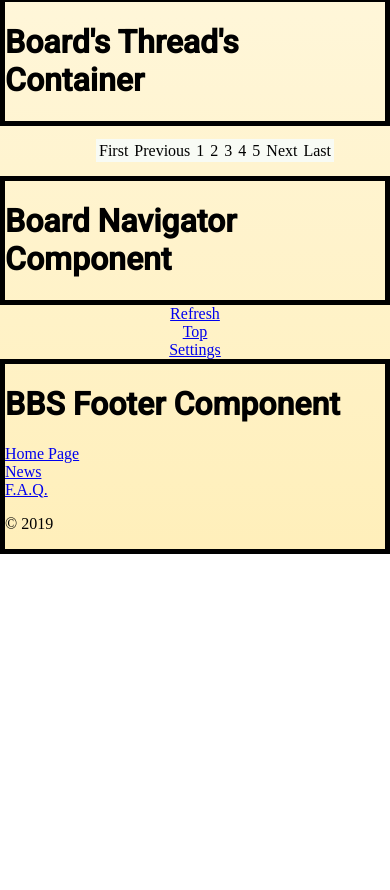
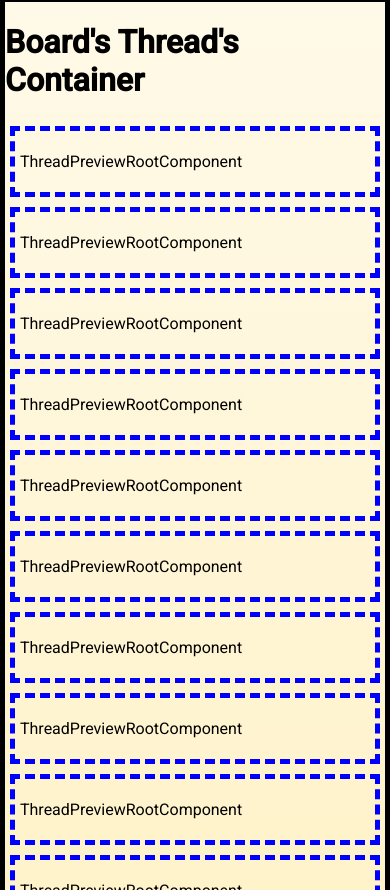
Before and after one commit to Yonkai/BBS, a Next.js app: page /indivdualboard in a window 390 px wide. Shown: the part 678-1568 px from the top of the page. Before the commit the page ends 1232 px from the top, so only its background shows below. Built offline with nearby package versions, Linux system fonts and the light colour scheme.

Commit message:
Added initial container for previewed mobile threads

```diff
--- a/components/IndivdualBoardsThreadsContainer.js
+++ b/components/IndivdualBoardsThreadsContainer.js
@@ -1,7 +1,23 @@
+import ThreadPreviewRootComponent from './Threads/ThreadPreviewMobile/ThreadPreviewRootComponent.js';
 const IndivdualBoardsThreadsContainer = (props) => (
     <>
       <div>
+      {/* Obviously this will be automated (probably in a mapping function)when the backend is implemented, it would be needed to
+      have a "threads per page" functionality, for example.*/}
         <h1>Board's Thread's Container</h1>
+        <ThreadPreviewRootComponent/>
+        <ThreadPreviewRootComponent/>
+        <ThreadPreviewRootComponent/>
+        <ThreadPreviewRootComponent/>
+
+        <ThreadPreviewRootComponent/>
+        <ThreadPreviewRootComponent/>
+        <ThreadPreviewRootComponent/>
+        <ThreadPreviewRootComponent/>
+
+        <ThreadPreviewRootComponent/>
+        <ThreadPreviewRootComponent/>
+
       </div>
         <style jsx>{`
           h1 {
@@ -13,7 +29,7 @@ const IndivdualBoardsThreadsContainer = (props) => (
             justify-self:start;
 
           }
-          @media all and (max-width: 800px) {
+          @media all and (max-width: 520px) {
             div{
               display:grid;
               grid-template-columns:minmax(320px,1200px)
--- a/components/IndividualBoard.js
+++ b/components/IndividualBoard.js
@@ -36,7 +36,7 @@ const IndividualBoard = withRouter((props) => (
         }
 
 
-      @media all and (max-width: 500px) {
+      @media all and (max-width: 520px) {
         .container{
           display:grid;
           grid-template-columns:minmax(320px,1200px)
--- a/components/Navigator.js
+++ b/components/Navigator.js
@@ -15,7 +15,7 @@ const Navigator = (props) => (
             justify-self:start;
 
           }
-          @media all and (max-width: 500px) {
+          @media all and (max-width: 520px) {
             div{
               display:grid;
               grid-template-columns:minmax(320px,1200px)
--- a/components/Threads/ThreadPreviewMobile/ThreadPreviewRootComponent.js
+++ b/components/Threads/ThreadPreviewMobile/ThreadPreviewRootComponent.js
@@ -0,0 +1,31 @@
+const ThreadPreviewRootComponent = (props) => (
+    <>
+      <div>
+        <p>ThreadPreviewRootComponent</p>
+      </div>
+        <style jsx>{`
+          p {
+            font-family: "Roboto";
+          }
+          div{
+            border:5px blue dashed;
+            margin:5px;
+            padding:5px;
+            display:grid;
+            justify-self:start;
+
+          }
+          @media all and (max-width: 520px) {
+            div{
+              display:grid;
+              grid-template-columns:minmax(320px,1200px)
+            }
+
+          }
+        `}</style>
+    </>
+)
+
+export default ThreadPreviewRootComponent
+
+// All content is mobile initially
```
